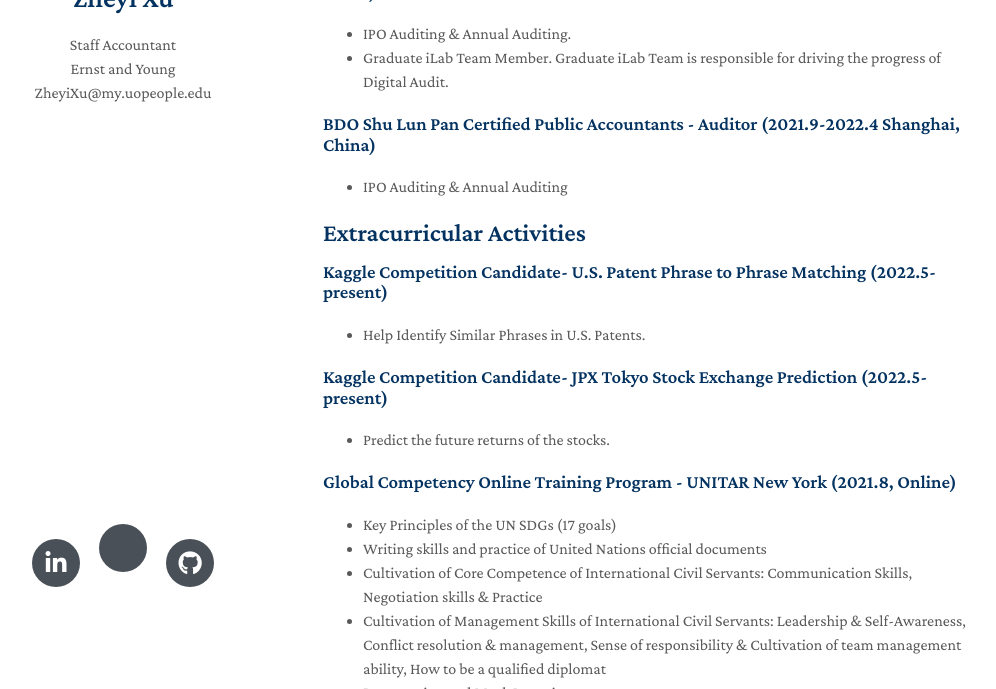
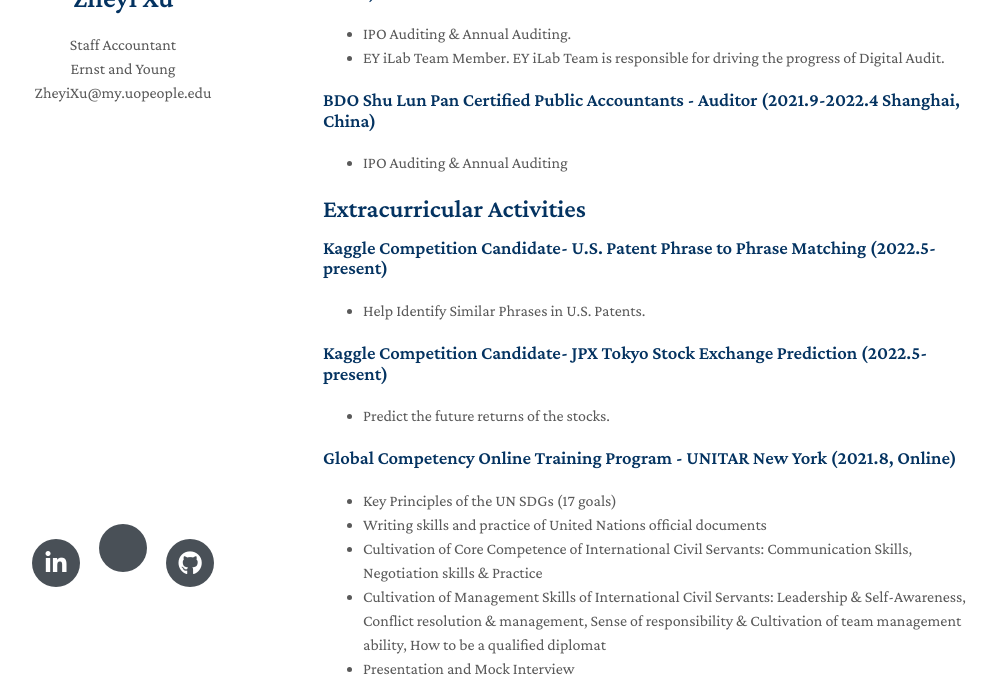
Before and after one commit to zheyixu99/zheyi-resume, a Jekyll site: the page built from index.md, in a window 1280 px wide and 900 px high, scrolled down 1032 px, cut to the strip 211-900 px from the top of the window. Shown: the whole strip, without its empty margins (147-1143 px from the left). Built offline with Jekyll 4.4.1, drawn with Linux system fonts in a browser that asks for light colours; nearby versions of some CDN libraries; a style sheet for code colours, icons or effects is not loaded; our own code applies the rules of GitHub Pages for plain Markdown files.

Commit message:
Update index.md

```diff
--- a/index.md
+++ b/index.md
@@ -67,7 +67,7 @@ layout: homepage
 <h3>Ernst & Young Certified Public Accountants - Auditor (2022.8-present Shanghai, China)</h3>
 <ul>
 <li>IPO Auditing & Annual Auditing.</li>
-<li>Graduate iLab Team Member. Graduate iLab Team is responsible for driving the progress of Digital Audit.</li>
+<li>EY iLab Team Member. EY iLab Team is responsible for driving the progress of Digital Audit.</li>
 </ul>
 
 
```
